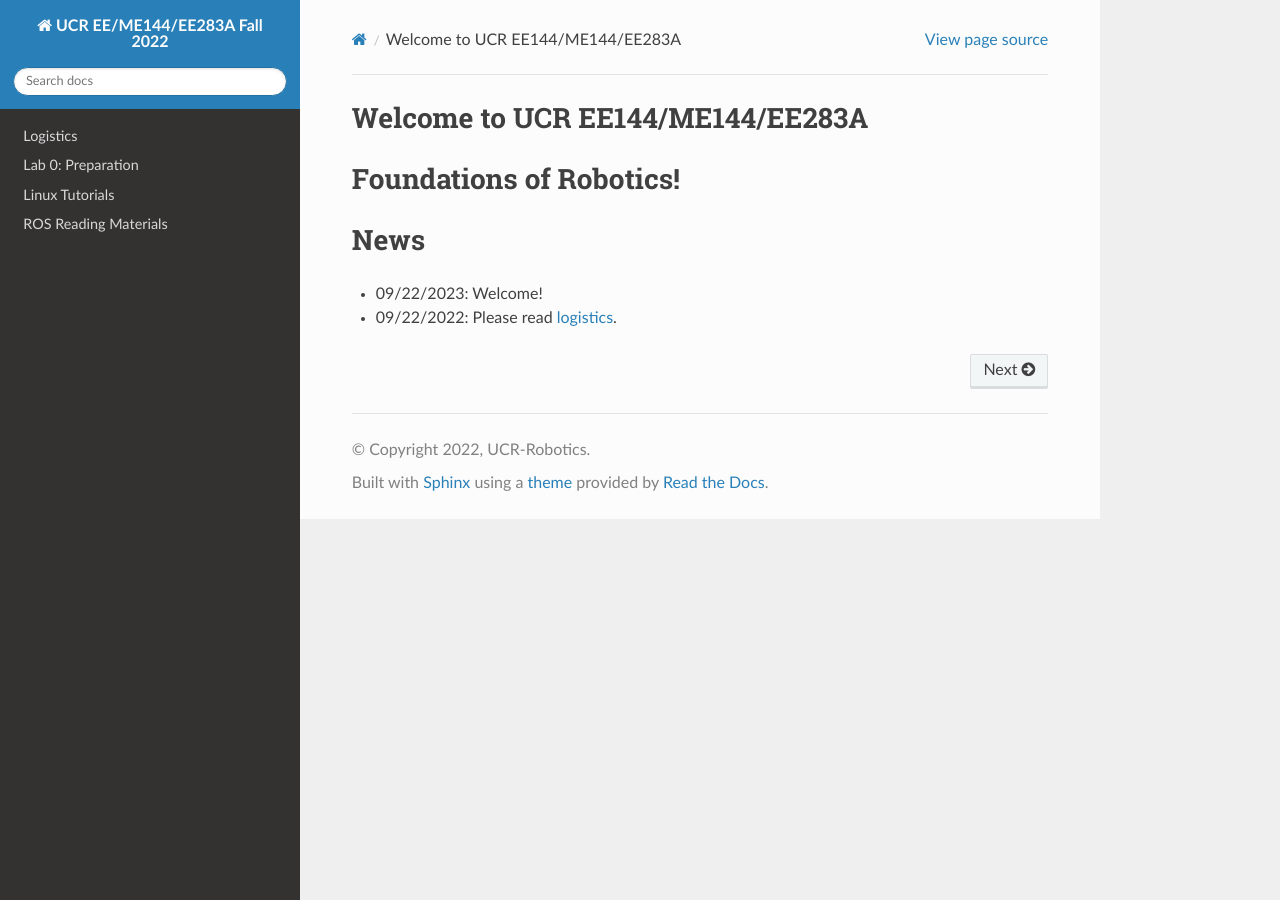
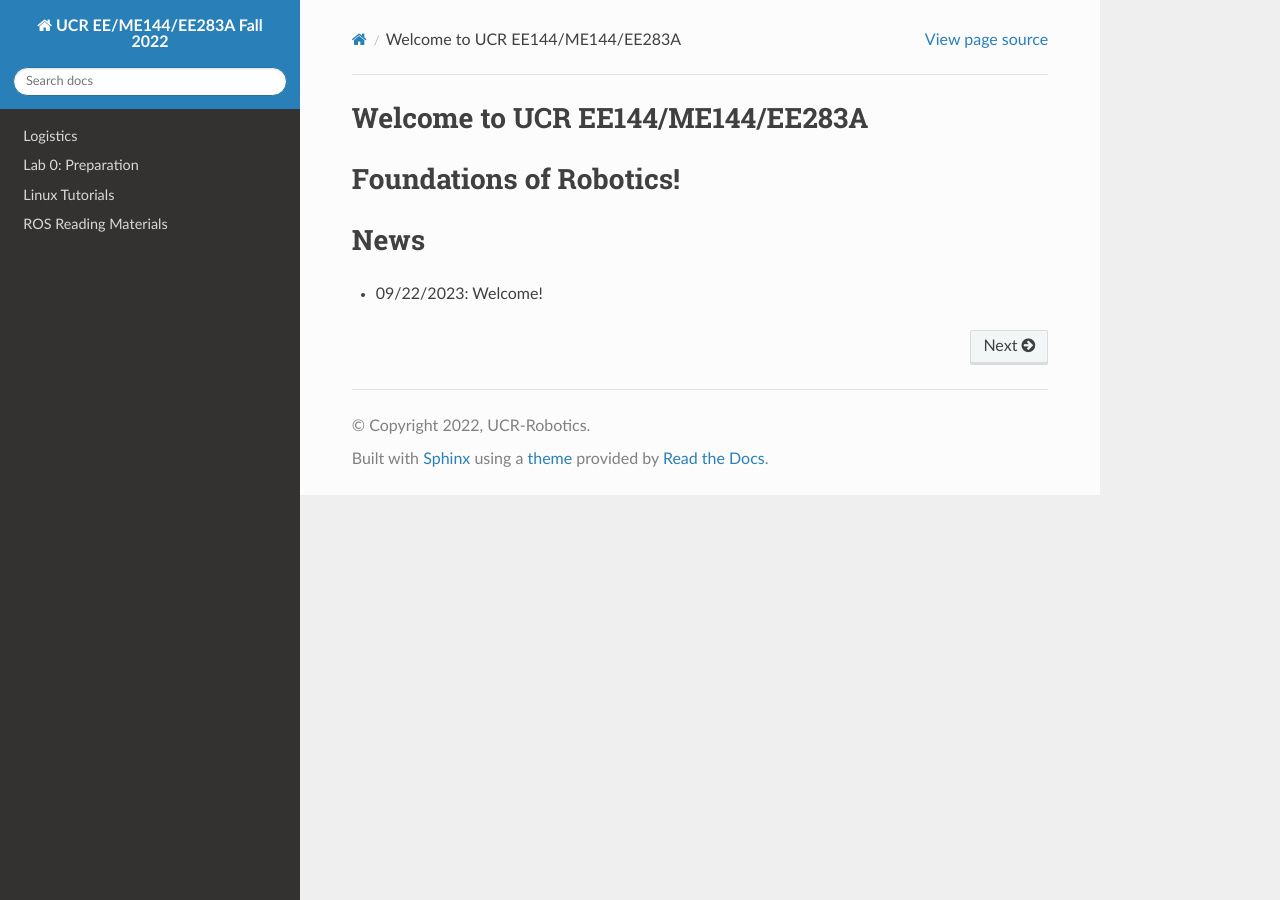
Before and after one commit to UCR-Robotics/ee144, a Sphinx documentation site: the page built from docs/index.rst, in a window 1280 px wide. Built offline with Sphinx 7.4.7 and the Read the Docs theme 2.0.0, drawn with Linux system fonts in a browser that asks for light colours.

Commit message:
Update index.rst

```diff
--- a/docs/index.rst
+++ b/docs/index.rst
@@ -21,4 +21,3 @@ News
 ====
 
 - 09/22/2023: Welcome!
-- 09/22/2022: Please read `logistics <logistics.html>`_.
```
